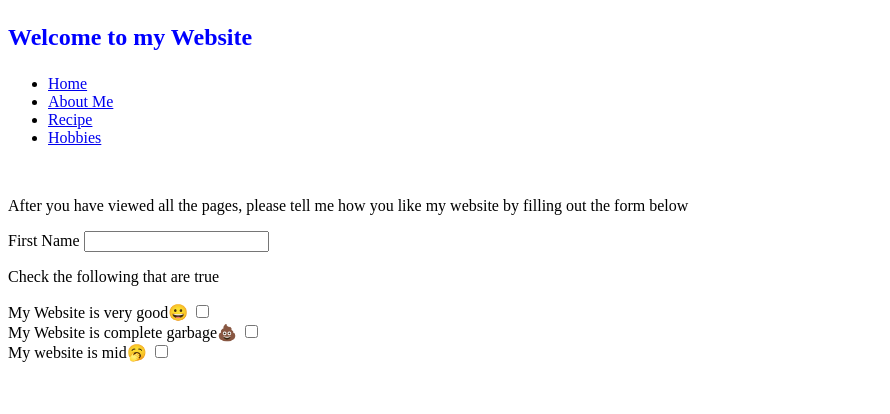
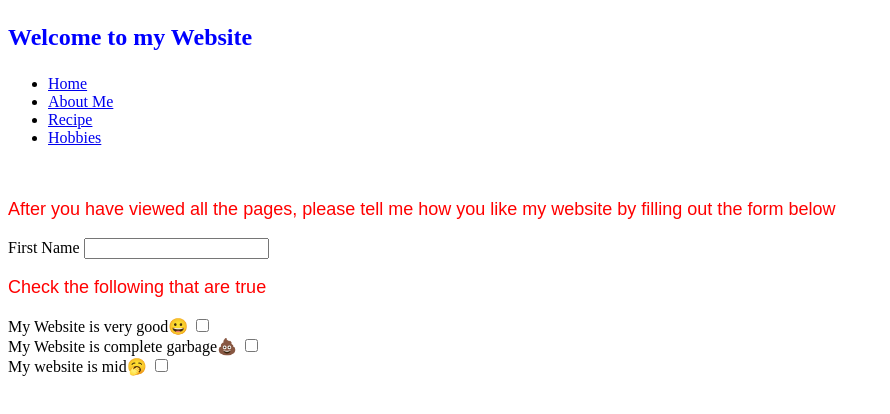
Before and after one commit to smminassian/Exercise2, a plain HTML site: page index.html in a window 1280 px wide. Shown: the whole page, without its empty margins (0-890 px from the left). Drawn offline with Linux system fonts and the light colour scheme.

Commit message:
changed index to page1

```diff
--- a/styles.css
+++ b/styles.css
@@ -5,7 +5,7 @@
 
 }
 
-.index p{
+.page1 p{
 
      color:red;
      font-size: 18px;
```
